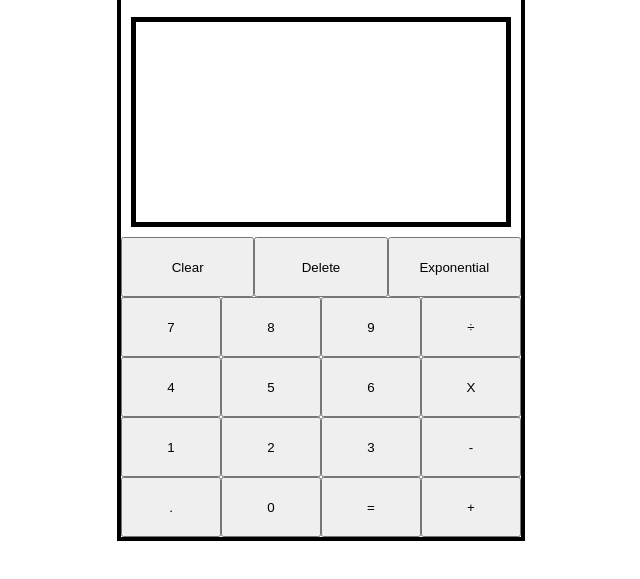
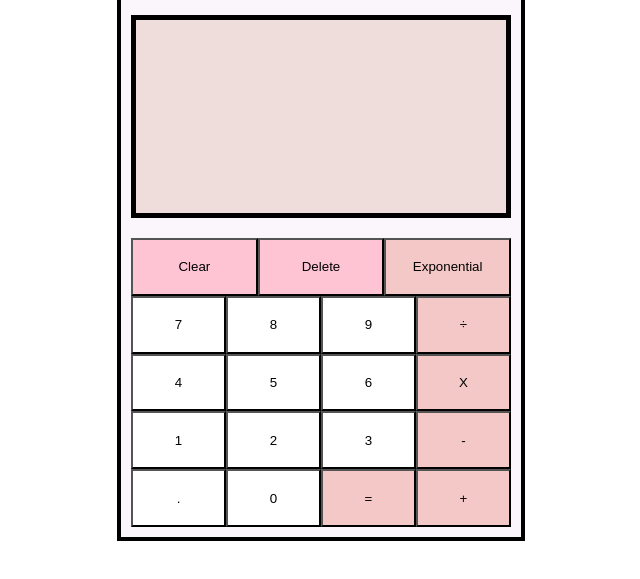
Before and after one commit to Dreamati/Calculator, a plain HTML site: page index.html in a window 1280 px wide. Shown: the part 175-754 px from the top of the page, without its empty margins (319-959 px from the left). Drawn offline with Linux system fonts and the light colour scheme.

Commit message:
ready to submit

```diff
--- a/index.html
+++ b/index.html
@@ -14,41 +14,42 @@
             <div class="displayExp"></div>
             <div class="displayResult"></div>
         </div>
+        <div class="keyContainer">
             <div class="keys">
                 <div class="row1">
                     <button class="clear">Clear</button>
                     <button class="del">Delete</button>
-                <button class="power">Exponential</button>
+                    <button class="power opera">Exponential</button>
                 </div>
                 <div class="row2">
                     <button class="seven">7</button>
                     <button class="eight">8</button>
                     <button class="nine">9</button>
-                <button class="divide">÷</button>
+                    <button class="divide opera">÷</button>
                 </div>
 
                 <div class="row3">
                     <button class="four">4</button>
                     <button class="five">5</button>
                     <button class="six">6</button>
-                <button class="multiply">X</button>
+                    <button class="multiply opera">X</button>
                 </div>
 
                 <div class="row4">
                     <button class="one">1</button>
                     <button class="two">2</button>
                     <button class="three">3</button>
-                <button class="sub">-</button>
+                    <button class="sub opera">-</button>
                 </div>
 
                 <div class="row5">
                     <button class="period">.</button>
                     <button class="zero">0</button>
-                <button class="equal">=</button>
-                <button class="plus">+</button>
+                    <button class="equal opera">=</button>
+                    <button class="plus opera">+</button>
                 </div>
             </div>
-
+        </div>
     </div>
 
 </body>
--- a/style.css
+++ b/style.css
@@ -9,6 +9,7 @@ body {
     width: 400px;
     border: 4px solid black;
     margin-top: 100px;
+    background-color: rgba(250, 242, 250, 0.685);
 }
 .calcBox > * {
     display: flex;
@@ -31,9 +32,13 @@ h1 {
     flex: 4;
     margin: 10px;
     border: 5px solid black;
+    background-color: #e8d0caa1;
 }
 .keys {
-    flex: 6;
+    flex: 1;
+    display: flex;
+    flex-direction: column;
+
 }
 
 .displayResult {
@@ -49,3 +54,19 @@ h1 {
     margin: 10px;
 
 }
+button {
+    background-color: white;
+}
+.row1 > * {
+    background-color: #ffc4d3;
+}
+.keyContainer {
+    display: flex;
+    flex-direction: column;
+    padding: 10px;
+    flex: 6;
+}
+.opera {
+    background-color: #f5c8c8;
+
+}
```
Lines whose indentation alone changed are shown as unchanged.
